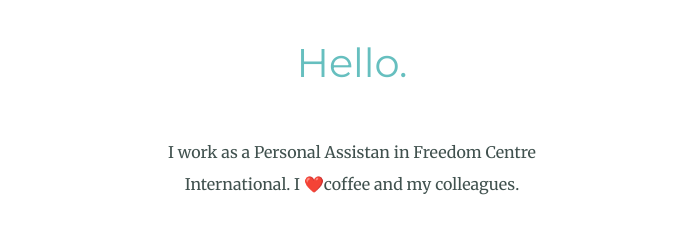
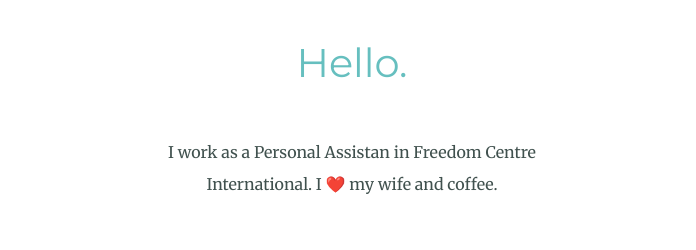
Before and after one commit to BenjaminCerninak/cv, a plain HTML site: page index.html in a window 1280 px wide. Shown: the part 1080-1330 px from the top of the page, without its empty margins (288-984 px from the left). Drawn offline with Linux system fonts and the light colour scheme.

Commit message:
Update index.html
change paragraph

```diff
--- a/index.html
+++ b/index.html
@@ -32,7 +32,7 @@
         <h2>Hello.</h2>
         <p class="introduction-part">
           I work as a Personal Assistan in Freedom Centre International. I
-          ❤️coffee and my colleagues.
+          ❤️ my wife and coffee.
         </p>
       </div>
       <hr />
```
